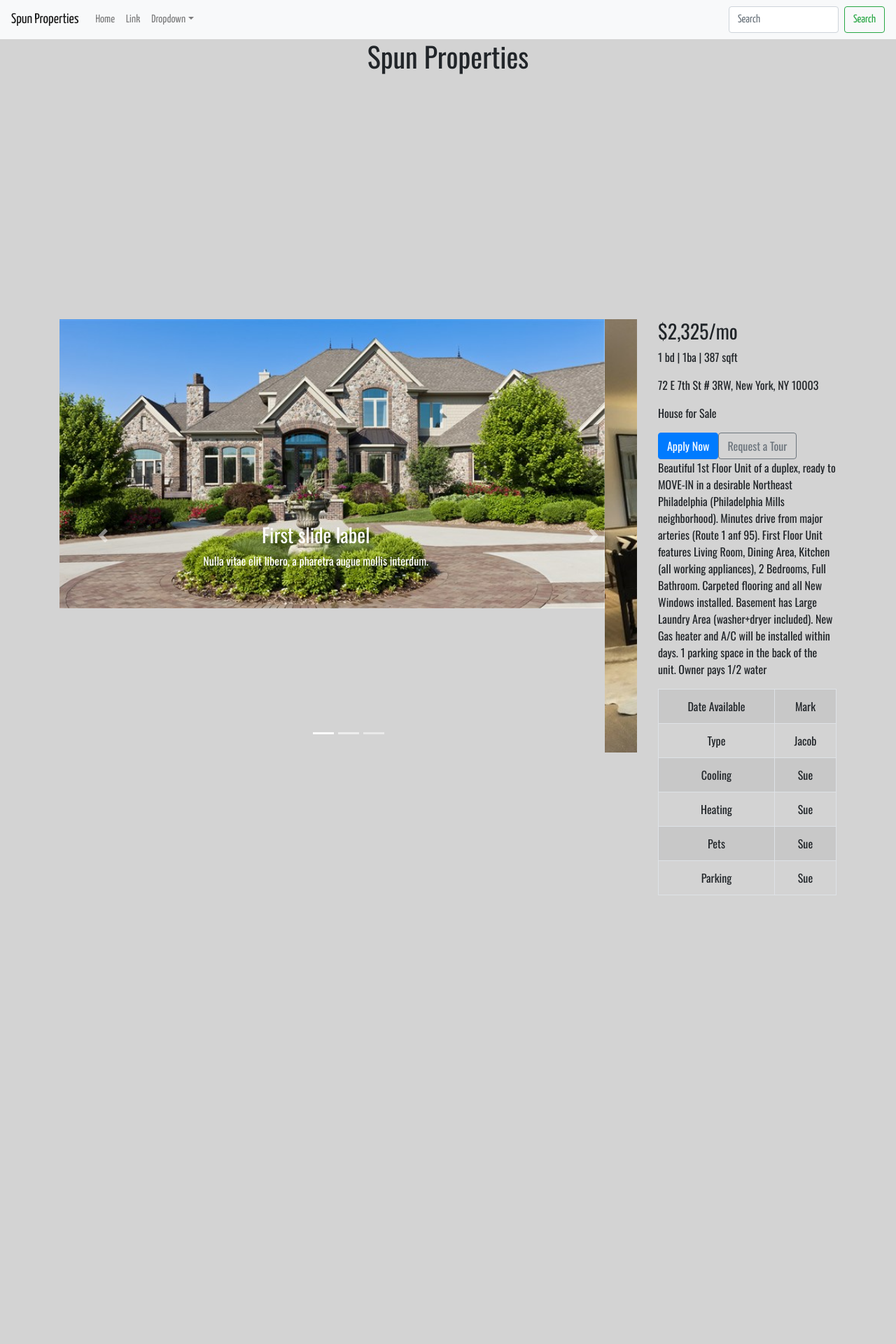
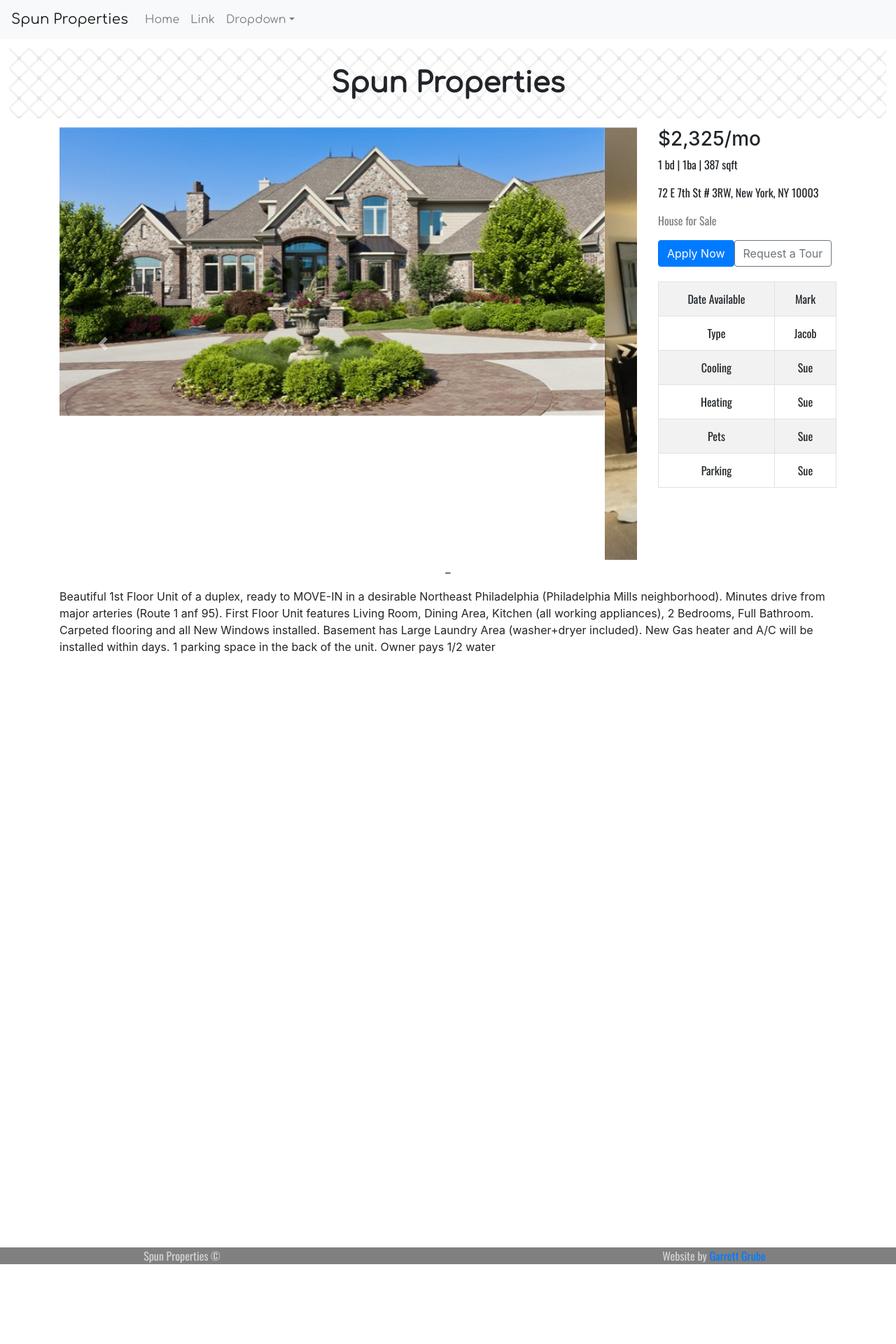
Before and after one commit to gdg10/spun-properties, a React (Create React App) app: page / in a window 1280 px wide. Shown: the top 1920 px of the page at 70% size. After the commit the page ends 1806 px from the top, so only its background shows below. Built offline with nearby package versions, Linux system fonts and the light colour scheme.

Commit message:
decent styling

```diff
--- a/src/App.js
+++ b/src/App.js
@@ -1,23 +1,25 @@
 import React from "react";
 import "bootstrap/dist/css/bootstrap.min.css";
-import styled from "styled-components";
+import styled, { keyframes } from "styled-components";
 import NavBar from "./NavBar";
 import Footer from "./Footer";
 import Property from "./Property";
 import Hero from "./Hero";
+import checker from "./checkerboard-cross.png";
 
 const ViewPortPage = styled.div`
   height: 100vh;
   width: 100vw;
-  background-color: lightgrey;
-  font-family: 'Oswald', sans-serif;
+  background-color: white;
 `;
 
 const HalfHero = styled.div`
-  height: 50vh;
-  width: 100vw;
+  margin: 1vw;
+  height: 100px;
+  width: 98vw;
   background-color: lightgrey;
-  font-family: 'Comfortaa', cursive;
+  font-family: "Comfortaa", cursive;
+  background-image: url(${checker});
 `;
 
 const App = () => {
@@ -26,15 +28,14 @@ const App = () => {
       <NavBar />
 
       <HalfHero>
-        <Hero />
+          <Hero />
       </HalfHero>
 
       <ViewPortPage>
         <Property />
-        <br />
       </ViewPortPage>
 
-      <ViewPortPage></ViewPortPage>
+      <ViewPortPage />
 
       <Footer />
     </React.Fragment>
--- a/src/Footer.js
+++ b/src/Footer.js
@@ -3,10 +3,14 @@ import styled from "styled-components";
 import { Container, Row, Col } from "react-bootstrap";
 
 const Wrapper = styled.div`
-    hieght: 40px;
+    hieght: 50px;
     width: 100vw;
     background-color: grey;
     text-align: center;
+    font-family: "Oswald", sans-serif;
+    color: lightgrey;
+    font-weight: lighter;
+    line-hieght: 50px;
 `;
 
 const Footer = () => {
@@ -14,9 +18,9 @@ const Footer = () => {
         <Wrapper>
             <Container>
                 <Row>
-                    <Col>Spun Properties</Col>
+                    <Col>Spun Properties ©</Col>
                     <Col></Col>
-                    <Col>built by black shirt code</Col>
+                    <Col>Website by <a href="https://www.linkedin.com/in/garrett-grube?trk=people-guest_profile-result-card_result-card_full-click" target="_blank">Garrett Grube</a></Col>
                 </Row>
             </Container>
         </Wrapper>
--- a/src/Hero.js
+++ b/src/Hero.js
@@ -1,12 +1,12 @@
 import React from "react";
 import { Container, Row, Col, ButtonToolbar, Button } from "react-bootstrap";
-import PropertyImages from "./PropertyImages";
-import PropertyTable from "./PropertyTable";
 import styled from "styled-components";
 
 const Title = styled.h1`
   text-align: center;
-  font-family: 'Oswald', sans-serif;
+  font-family: 'Comfortaa', cursive;
+  line-height: 100px;
+  font-weight: bold;
 `;
 
 const Hero = () => {
--- a/src/NavBar.js
+++ b/src/NavBar.js
@@ -10,7 +10,7 @@ import {
 import styled from "styled-components";
 
 const Wrapper = styled.div`
-  font-family: "Yanone Kaffeesatz", sans-serif;
+font-family: 'Comfortaa', cursive;
 `;
 
 const NavBar = () => {
@@ -35,10 +35,6 @@ const NavBar = () => {
               </NavDropdown.Item>
             </NavDropdown>
           </Nav>
-          <Form inline>
-            <FormControl type="text" placeholder="Search" className="mr-sm-2" />
-            <Button variant="outline-success">Search</Button>
-          </Form>
         </Navbar.Collapse>
       </Navbar>
     </Wrapper>
--- a/src/Property.js
+++ b/src/Property.js
@@ -14,6 +14,21 @@ const Price = styled.h3`
 
 const Details = styled.p`
   text-align: left;
+  font-family: "Oswald", sans-serif;
+`;
+
+const DetailSmall = styled.p`
+  text-align: left;
+  font-family: "Oswald", sans-serif;
+  color: grey;
+`;
+
+const Description = styled.p`
+  text-align: left;
+`;
+
+const DescriptionBreak = styled.p`
+text-align: center;
 `;
 
 const Property = () => {
@@ -28,12 +43,18 @@ const Property = () => {
             <Price>$2,325/mo</Price>
             <Details>1 bd | 1ba | 387 sqft </Details>
             <Details>72 E 7th St # 3RW, New York, NY 10003</Details>
-            <Details>House for Sale</Details>
+            <DetailSmall>House for Sale</DetailSmall>
             <ButtonToolbar>
               <Button variant="primary">Apply Now</Button>
               <Button variant="outline-secondary">Request a Tour</Button>
             </ButtonToolbar>
-            <Details>
+            <PropertyTable />
+          </Col>
+        </Row>
+        <Row>
+          <Col>
+           <DescriptionBreak>_</DescriptionBreak>
+            <Description>
               Beautiful 1st Floor Unit of a duplex, ready to MOVE-IN in a
               desirable Northeast Philadelphia (Philadelphia Mills
               neighborhood). Minutes drive from major arteries (Route 1 anf 95).
@@ -43,8 +64,7 @@ const Property = () => {
               (washer+dryer included). New Gas heater and A/C will be installed
               within days. 1 parking space in the back of the unit. Owner pays
               1/2 water
-            </Details>
-            <PropertyTable />
+            </Description>
           </Col>
         </Row>
       </Container>
--- a/src/PropertyImages.js
+++ b/src/PropertyImages.js
@@ -1,5 +1,5 @@
 import React from "react";
-import {Carousel } from "react-bootstrap";
+import {Carousel, Image } from "react-bootstrap";
 import styled from "styled-components";
 import house1 from "./HousePics/house.jpg";
 import house2 from "./HousePics/house2.jpg";
@@ -16,10 +16,10 @@ const PropertyImages = () => {
                     src={house1}
                     alt="First slide"
                 />
-                <Carousel.Caption>
+                {/* <Carousel.Caption>
                     <h3>First slide label</h3>
                     <p>Nulla vitae elit libero, a pharetra augue mollis interdum.</p>
-                </Carousel.Caption>
+                </Carousel.Caption> */}
             </Carousel.Item>
             <Carousel.Item>
                 <img
@@ -28,10 +28,10 @@ const PropertyImages = () => {
                     alt="Third slide"
                 />
 
-                <Carousel.Caption>
+                {/* <Carousel.Caption>
                     <h3>Second slide label</h3>
                     <p>Lorem ipsum dolor sit amet, consectetur adipiscing elit.</p>
-                </Carousel.Caption>
+                </Carousel.Caption> */}
             </Carousel.Item>
             <Carousel.Item>
                 <img
@@ -39,11 +39,11 @@ const PropertyImages = () => {
                     src={house4}
                     alt="Third slide"
                 />
-
+{/*
                 <Carousel.Caption>
                     <h3>Third slide label</h3>
                     <p>Praesent commodo cursus magna, vel scelerisque nisl consectetur.</p>
-                </Carousel.Caption>
+                </Carousel.Caption> */}
             </Carousel.Item>
         </Carousel>
     );
--- a/src/PropertyTable.js
+++ b/src/PropertyTable.js
@@ -2,8 +2,14 @@ import React from "react";
 import { Table } from "react-bootstrap";
 import styled from "styled-components";
 
+const Wrapper = styled.div`
+  font-family: "Oswald", sans-serif;
+  margin-top: 8%;
+`;
+
 const PropertyTable = () => {
   return (
+    <Wrapper>
       <Table striped bordered hover>
         <tbody>
           <tr>
@@ -32,6 +38,7 @@ const PropertyTable = () => {
           </tr>
         </tbody>
       </Table>
+    </Wrapper>
   );
 };
 
```
Also changed, not shown: src/checkerboard-cross.png (added), 1 other file (tests, documents, lock files or other folders). Lines whose indentation alone changed are shown as unchanged.
